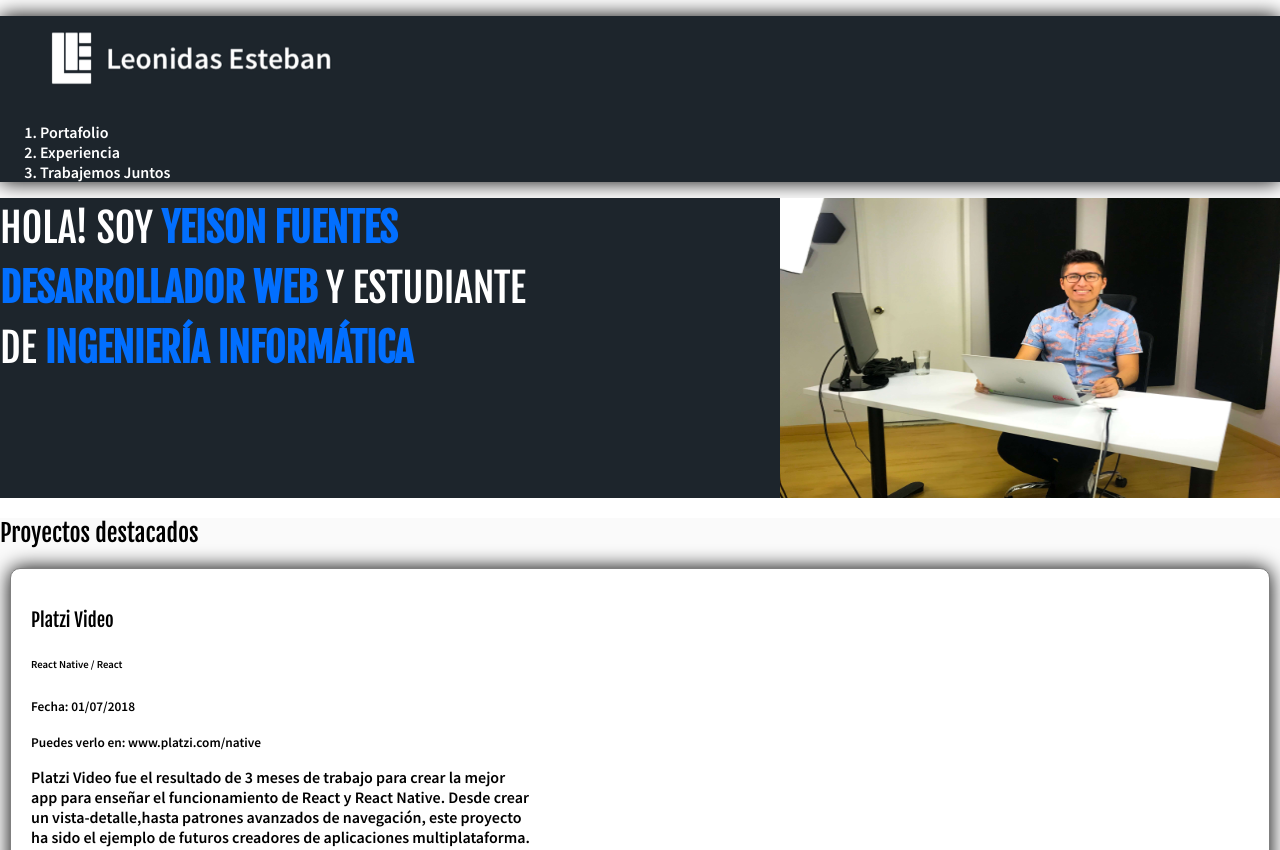
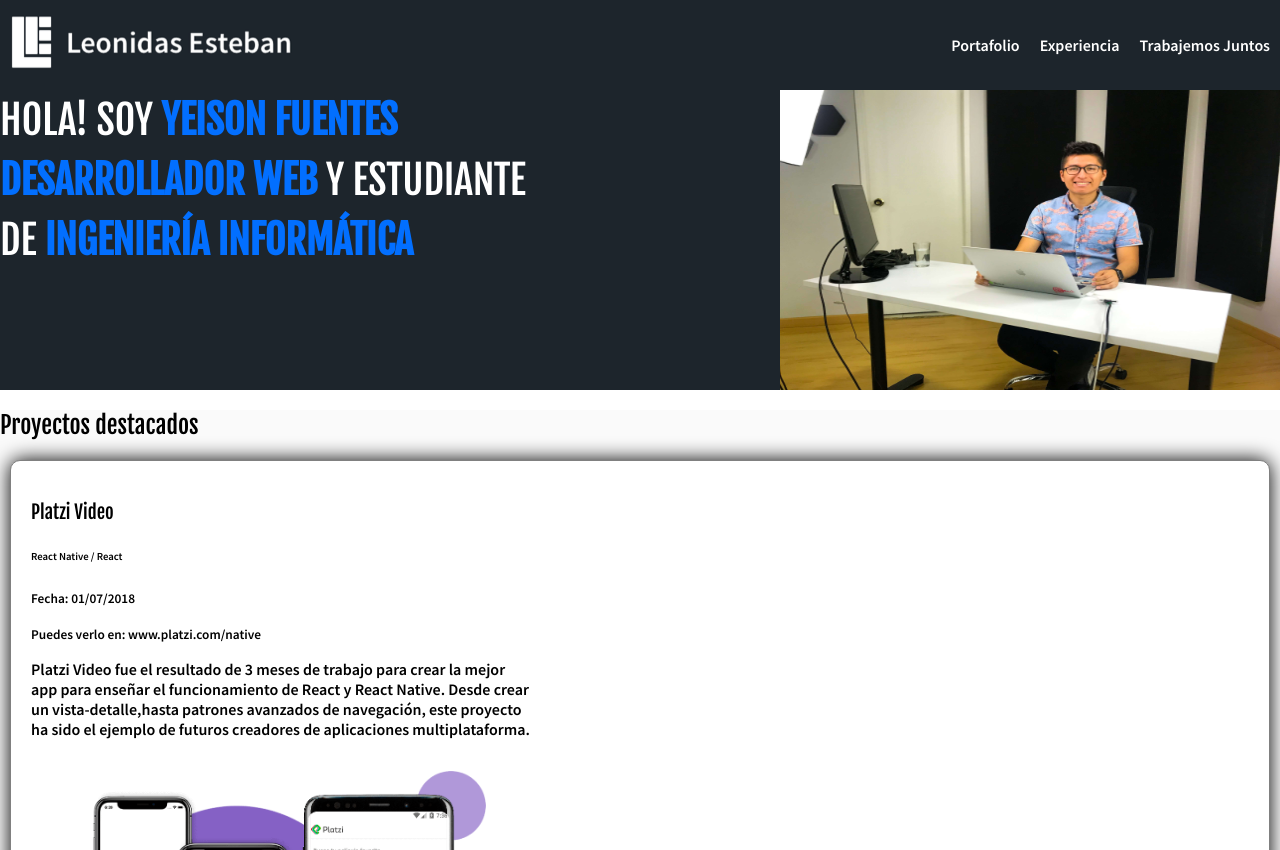
Before and after one commit to Yeisonryhn/DesarrolloWebOnlinePlatzi, a plain HTML site: page index.html in a window 1280 px wide. Shown: the top 850 px of the page. Drawn offline with Linux system fonts and the light colour scheme.

Commit message:
Estilizado del header

```diff
--- a/css/estilo.css
+++ b/css/estilo.css
@@ -1,13 +1,11 @@
-body
-{
+body{
 	font-family: 'Source Sans Pro', sans-serif;
 	margin: 0;
 	/*background: red;*/
 }
 
 
-h1,h2,h3,h4,h5,h5
-{
+h1,h2,h3,h4,h5,h5{
 	font-family: 'Fjalla One', sans-serif;/*Tomada de google fonts, se copia el link en el
 	html, despues del link de nuestra hoja de estilos, y luego se usa desde aqui (el css).*/
 	font-weight: normal;
@@ -25,13 +23,57 @@ h1
 	margin: 0px;
 }
 
-h1 strong
-{
+h1 strong{
 	color: #026fff;
 }
+/*--------------------------------------------------------------------------------------------------------------------------*/
+/*Seccion del Header*/
+.header{
+	background-color: #1d252c;
+	/*box-shadow: 0px 0px 20px #000; */
+	color: white;
+	display: flex;
+	justify-content: space-between;
+	height: 90px;
+}
 
-.hero
-{
+figure{
+	margin: 0;
+}
+
+.menu{
+	height: inherit;/*lo hereda del padre*/
+}
+
+.header ol{
+	list-style: none;
+	margin: 0;
+	padding: 0;
+	display: flex;
+	height: inherit;
+}
+
+.header ol li{
+	height: inherit;
+}
+
+.header ol li a{
+	text-decoration: none;
+	color: white;
+	display: flex;/*Es necesario para poder alinear verticalmente a su hijo que es la "a"*/
+	align-items: center;/*Se colocó en la a porque la estamos tratando como elemento padre, su hijo es el texto que lleva
+	dentro por lo tanto, se centra el texto*/
+	height: inherit;
+	padding: 0 10px;
+}
+
+/*Fin Seccion del Header*/
+/*--------------------------------------------------------------------------------------------------------------------------*/
+
+
+
+
+.hero{
 	height: 300px;
 	background: #1d252c;
 	background-image: url('../img/hero.jpg');
@@ -41,26 +83,14 @@ h1 strong
 	margin-top: 0px;
 
 }
-.portfolio
-{
+
+.portfolio{
 	background-color: #fafafa;
 }
 
-.header
-{
-	background-color: #1d252c;
-	box-shadow: 0px 0px 20px #000;
-	color: white;
-}
 
-.header a
-{
-	color: white;
-	text-decoration: none;
-}
 
-.project
-{
+.project{
 	/*border-top: 10px solid red;
 	border-right: 10px solid green;
 	border-left: 10px solid pink;
@@ -77,18 +107,30 @@ h1 strong
 	background-color: white;
 	box-shadow: 0px 0px 20px #000;
 }
-.project-details
-{
+.project-details{
 	width: 500px;
 }
 
-.project-imageContainer
-{
+.project-imageContainer{
 	width: 500px;
 }
+/*---------------------------------------------------------------------------------------------------------------/*
+/*EXPLICACION DEL DISPLAY FLEXBOX, TIENE UNA PARTE AQUI Y OTRA EN HTML*/
+.flexbox{
+	display: flex;/*PARA QUE LOS HIJOS DE ESTE FLEXBOX SE PONGAN UNO AL LADO DEL OTRO SIN PERDER LA FORMA*/
+	/*flex-direction: column;*/
+	flex-wrap: wrap;/*PARA QUE EL FLEXBOX ENVUELVA TODAS LAS CAJAS Y NO SE SALGAN DE LA PANTALLA*/
 
-
-
+}
+.box{
+	width: 50px;/*ANCHO*/
+	height: 50px;/*ALTO*/
+	border: 1px solid red;/*BORDE*/
+	margin: 5px;/*MARGEN DE 20 PIXELES*/
+	flex-shrink:0;
+}
+/*FIN DE EXPLICACION DEL DISPLAY FLEXBOX*/
+/*---------------------------------------------------------------------------------------------------------------*/
 /*
 	Propiedades de Fuentes
 	line-height para modificar el alto de linea
--- a/index.html
+++ b/index.html
@@ -4,21 +4,32 @@
 		<title>Portafolio Yeison Fuentes</title>
 		<link rel="icon" type="image.png" href="img/favicon.png">
 		<meta charset="utf-8">
-		<!--<style type="text/css" media="screen">
-			header
-			{
-				background: green;
-			}
-		</style> Estilos internos -->
 		<link rel="stylesheet" type="text/css" href="css/estilo.css">
 		<link href="https://fonts.googleapis.com/css?family=Fjalla+One|Source+Sans+Pro:600" rel="stylesheet">
 	</head>
 	<body>
+		<!--EXPLICACION DEL DISPLAY FLEXBOX, TIENE UNA PARTE AQUI Y OTRA EN CSS -->
+		<!-- <div class="flexbox">
+			<div class="box"></div>
+			<div class="box"></div>
+			<div class="box"></div>
+			<div class="box"></div>
+			<div class="box"></div>
+			<div class="box"></div>
+			<div class="box"></div>
+			<div class="box"></div>
+			<div class="box"></div>
+			<div class="box"></div>
+			<div class="box"></div>
+			<div class="box"></div>
+		</div>-->
+		<!-- FIN DE EXPLICACION DEL DISPLAY FLEXBOX-->
+		<header class="header"><!--Estilos en linea -->
 
-		<header class="header"><!--Estilos en linea -->
 			<figure  class="logo">
 				<img src="img/logo.png" alt="Logo de yeisonfuentes.com">
 			</figure>
+
 			<nav class="menu">
 				<ol>
 					<li><a class="link" href="#portafolio" title="">Portafolio</a></li>
@@ -26,6 +37,7 @@
 					<li><a class="link" href="#trabajemos" title="">Trabajemos Juntos</a></li>
 				</ol>
 			</nav>
+
 		</header>
 
 		<section class="hero">
```
